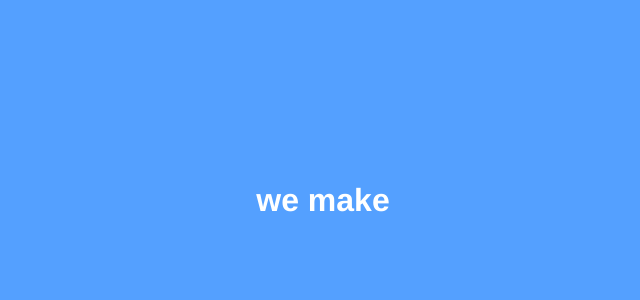
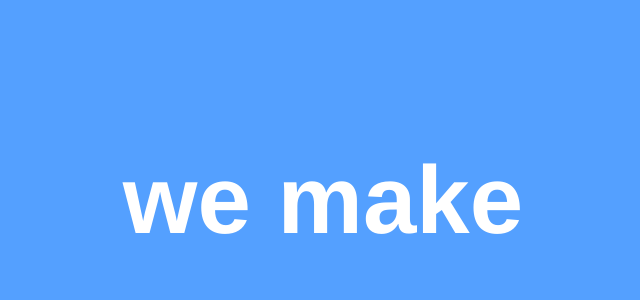
Before and after one commit to mirimadahmed/serics, a Vue app: page / in a window 1280 px wide. Shown: the top 300 px of the page, without its empty margins (317-957 px from the left). Built offline with nearby package versions, Linux system fonts and the light colour scheme.

Commit message:
made h1 bolder

```diff
--- a/src/components/MainHeader.vue
+++ b/src/components/MainHeader.vue
@@ -18,4 +18,8 @@ export default {
   justify-content: center;
   align-items: center;
 }
+h1 {
+  font-weight: bolder;
+  font-size: 6rem;
+}
 </style>
```
